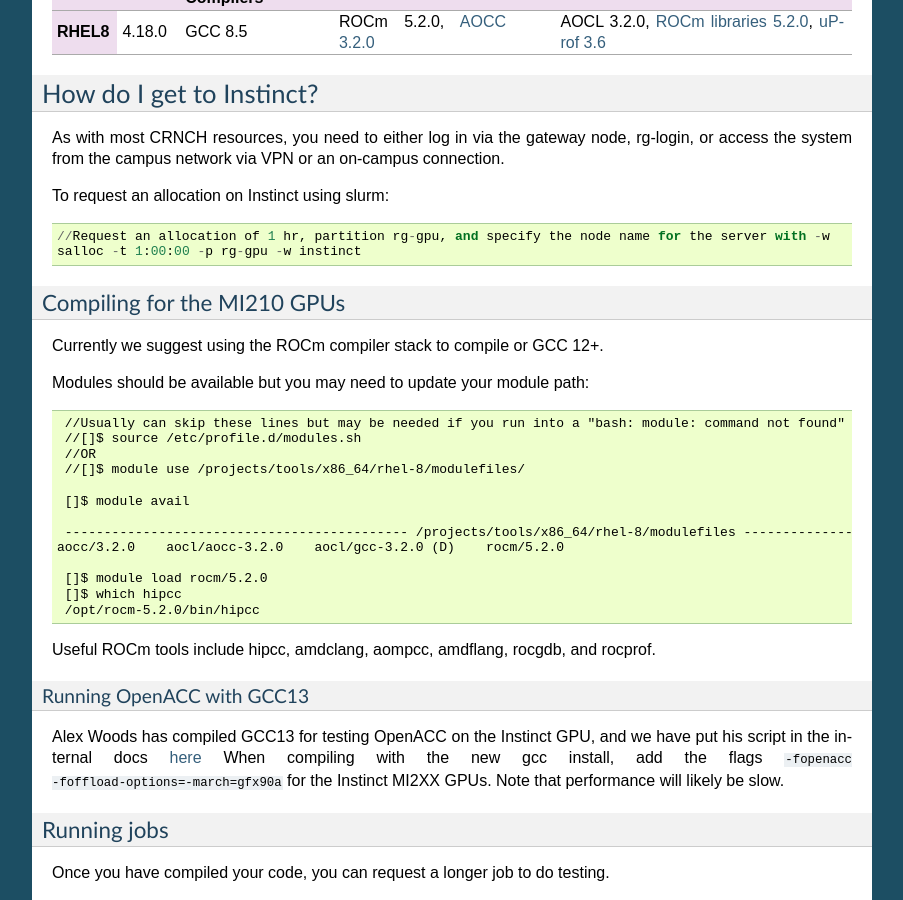
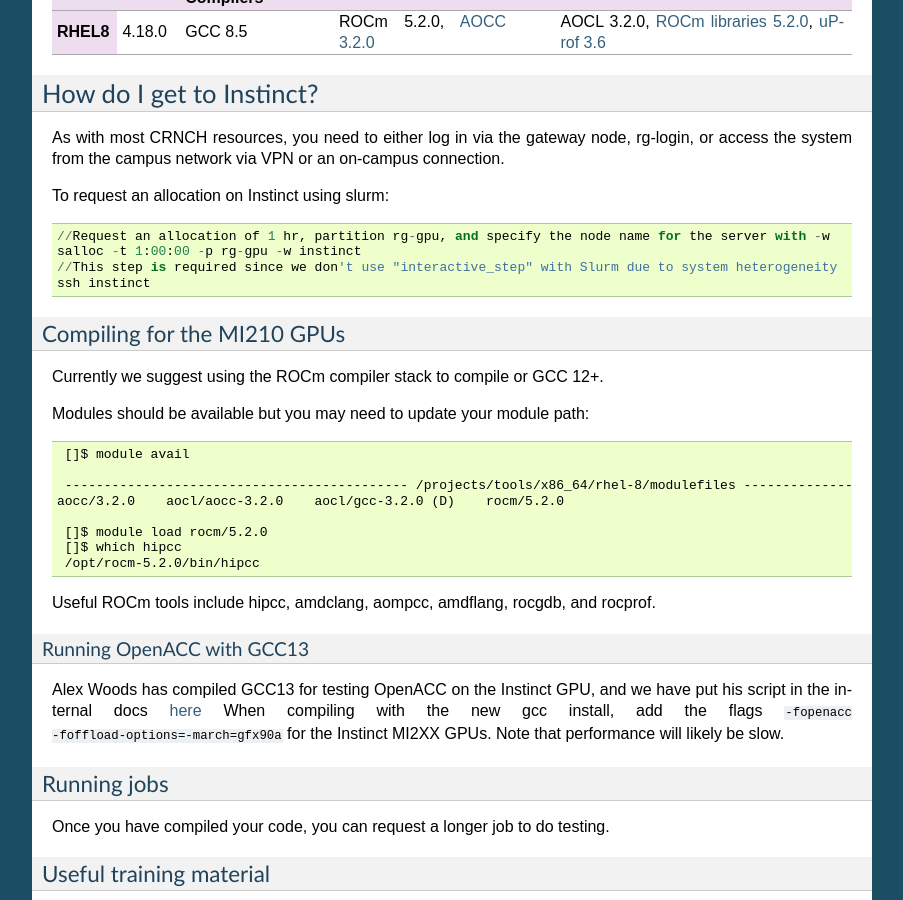
Before and after one commit to gt-crnch-rg/read-the-docs, a Sphinx documentation site: the page built from docs/gpu/instinct-mi210.rst, in a window 1280 px wide and 900 px high, scrolled down 653 px. Shown: the whole window, without its empty margins (198-1101 px from the left). Built offline with Sphinx 7.4.7, drawn with Linux system fonts in a browser that asks for light colours; pages that are not in the unit, such as notebooks, are missing from menus.

Commit message:
Update instinct-mi210.rst

```diff
--- a/docs/gpu/instinct-mi210.rst
+++ b/docs/gpu/instinct-mi210.rst
@@ -73,6 +73,8 @@
 
     //Request an allocation of 1 hr, partition rg-gpu, and specify the node name for the server with -w
     salloc -t 1:00:00 -p rg-gpu -w instinct
+    //This step is required since we don't use "interactive_step" with Slurm due to system heterogeneity
+    ssh instinct
 
 Compiling for the MI210 GPUs
 ----------------------------
@@ -82,11 +84,6 @@
 Modules should be available but you may need to update your module path:
 
 .. code::
-
-    //Usually can skip these lines but may be needed if you run into a "bash: module: command not found" error
-    //[]$ source /etc/profile.d/modules.sh
-    //OR
-    //[]$ module use /projects/tools/x86_64/rhel-8/modulefiles/
 
     []$ module avail
 
```
